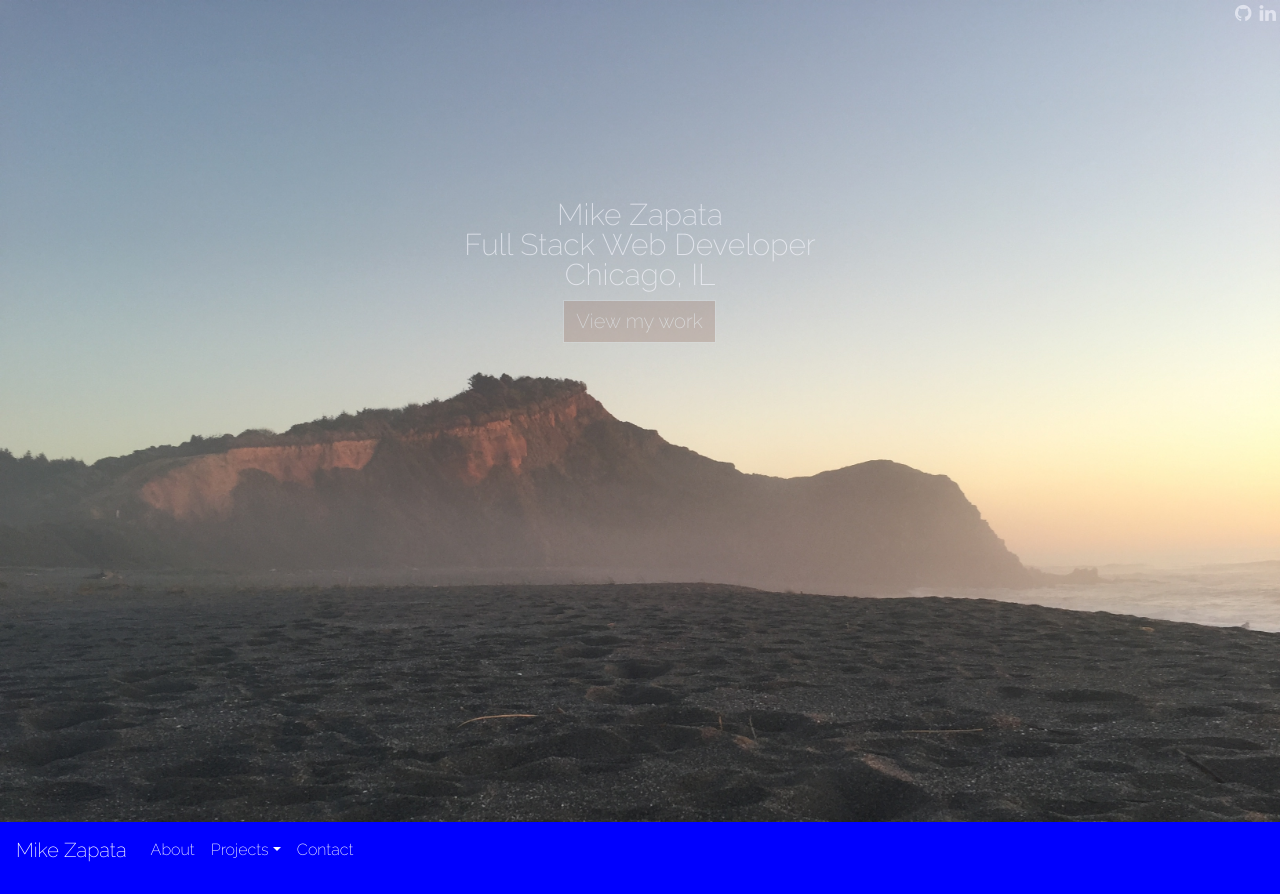
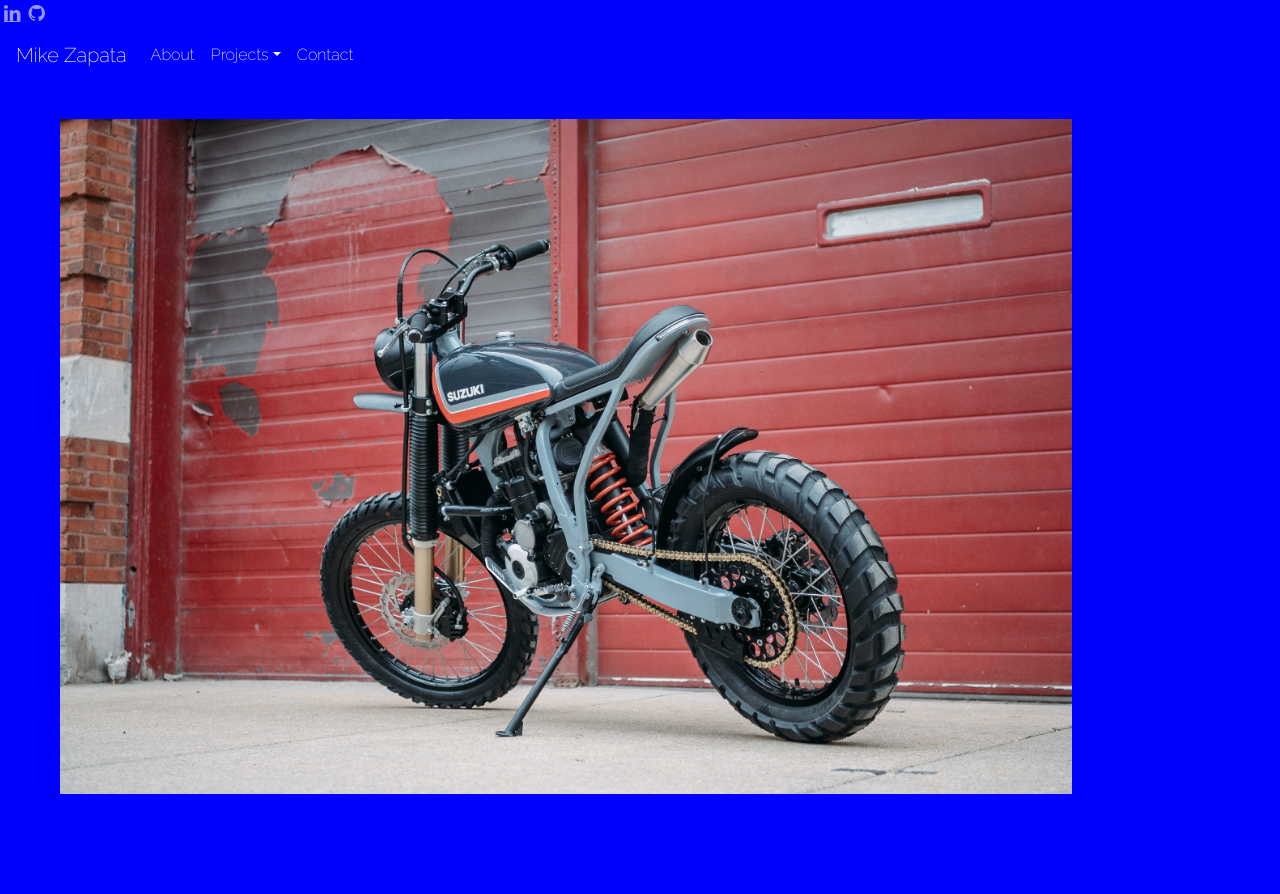
Before and after one commit to zapmi/MZ-portfolio, an Angular app in the folder portfolio/: page /header in a window 1280 px wide. Before the commit this address led to /. After the commit the page ends 814 px from the top, so only its background shows below. Built offline with nearby package versions, Linux system fonts and the light colour scheme.

Commit message:
moved social links to main page instead of canvas, routes set up, main button goes to second page

```diff
--- a/portfolio/package.json
+++ b/portfolio/package.json
@@ -18,7 +18,7 @@
     "@angular/forms": "~8.2.14",
     "@angular/platform-browser": "~8.2.14",
     "@angular/platform-browser-dynamic": "~8.2.14",
-    "@angular/router": "~8.2.14",
+    "@angular/router": "^8.2.14",
     "@ng-bootstrap/ng-bootstrap": "^5.1.4",
     "rxjs": "~6.4.0",
     "tslib": "^1.10.0",
--- a/portfolio/src/app/app.component.css
+++ b/portfolio/src/app/app.component.css
@@ -0,0 +1,7 @@
+.fa {
+    color: ghostwhite;
+    font-size: 1.2em;
+    opacity: 60%;
+    padding: 4px;
+
+}
--- a/portfolio/src/app/app.component.html
+++ b/portfolio/src/app/app.component.html
@@ -1,2 +1,11 @@
-<app-canvas></app-canvas>
-<app-header></app-header>
+<div class="top-links">
+    <a href="https://www.linkedin.com/in/mike-zapata-7a5650107/" class="fa fa-linkedin"></a>
+    <a href="https://github.com/zapmi" class="fa fa-github"></a>
+</div>
+<!-- <app-canvas></app-canvas> -->
+<!-- <app-header></app-header> -->
+<div class="pageContent">
+
+    <router-outlet></router-outlet>
+
+</div>
--- a/portfolio/src/app/app.component.ts
+++ b/portfolio/src/app/app.component.ts
@@ -8,5 +8,12 @@ import { Component } from '@angular/core';
   styleUrls: ['./app.component.css']
 })
 export class AppComponent {
+  preventDefault() {
+    event.preventDefault();
+  }
   title = 'my-app';
+
+  onClick(event: Event) {
+    event.preventDefault();
+  }
 }
--- a/portfolio/src/app/app.module.ts
+++ b/portfolio/src/app/app.module.ts
@@ -1,12 +1,17 @@
 import { BrowserModule } from '@angular/platform-browser';
 import { NgModule } from '@angular/core';
 import { NgbModule } from '@ng-bootstrap/ng-bootstrap';
+import { Routes, RouterModule } from '@angular/router';
 
 import { AppRoutingModule } from './app-routing.module';
 import { AppComponent } from './app.component';
 import { HeaderComponent } from './header/header.component';
 import { CanvasComponent } from './canvas/canvas.component';
 
+const appRoutes: Routes = [
+  { path: '', component: CanvasComponent },
+  { path: 'header', component: HeaderComponent }
+];
 
 @NgModule({
   declarations: [
@@ -17,6 +22,7 @@ import { CanvasComponent } from './canvas/canvas.component';
   imports: [
     BrowserModule,
     AppRoutingModule,
+    RouterModule.forRoot(appRoutes),
     NgbModule
   ],
   providers: [],
--- a/portfolio/src/app/canvas/canvas.component.css
+++ b/portfolio/src/app/canvas/canvas.component.css
@@ -21,20 +21,6 @@
     background-color: black;
 }
 
-.fa {
-    color: ghostwhite;
-    float: right;
-    font-size: 1.2em;
-    /* margin-right: 2px; */
-    opacity: 60%;
-    padding: 4px;
-
-}
-
-.clearfix {
-    /* overflow: auto; */
-  }
-
 .aboutButton {
     /* background-color: #8f6457; */
     background-color: #967062;
@@ -43,5 +29,4 @@
     font-size: 20px;
     margin-top: 10px;
     opacity: 45%;
-
 }
--- a/portfolio/src/app/canvas/canvas.component.html
+++ b/portfolio/src/app/canvas/canvas.component.html
@@ -1,14 +1,14 @@
 <div class="canvas">
-    <div class="top-links">
+    <!-- <div class="top-links">
         <a href="https://www.linkedin.com/in/mike-zapata-7a5650107/" class="fa fa-linkedin"></a>
         <a href="https://github.com/zapmi" class="fa fa-github"></a>
-    </div>
+    </div> -->
     <div id="intro">Mike Zapata
         <br>
         Full Stack Web Developer
         <br>
         Chicago, IL
         <br>
-        <div class="aboutButton page-link">View my work</div>
+        <div class="aboutButton"><a routerLink="/header" (click)="onClick($event)">View my work</a></div>
     </div>
 </div>
--- a/portfolio/src/app/header/header.component.css
+++ b/portfolio/src/app/header/header.component.css
@@ -6,3 +6,9 @@ a {
     color: white;
 
 }
+
+.bikePic {
+    width: 1072px;
+    height: 715px;
+    padding: 20px 0px 20px 60px;
+}
--- a/portfolio/src/app/header/header.component.html
+++ b/portfolio/src/app/header/header.component.html
@@ -25,6 +25,9 @@
             </ul>
         </div>
     </nav>
+    <div>
+        <img src="../../assets/images/bike.jpg" class="bikePic">
+    </div>
 
 
 </header>
```
Also changed, not shown: portfolio/src/assets/images/bike.jpg (added).
